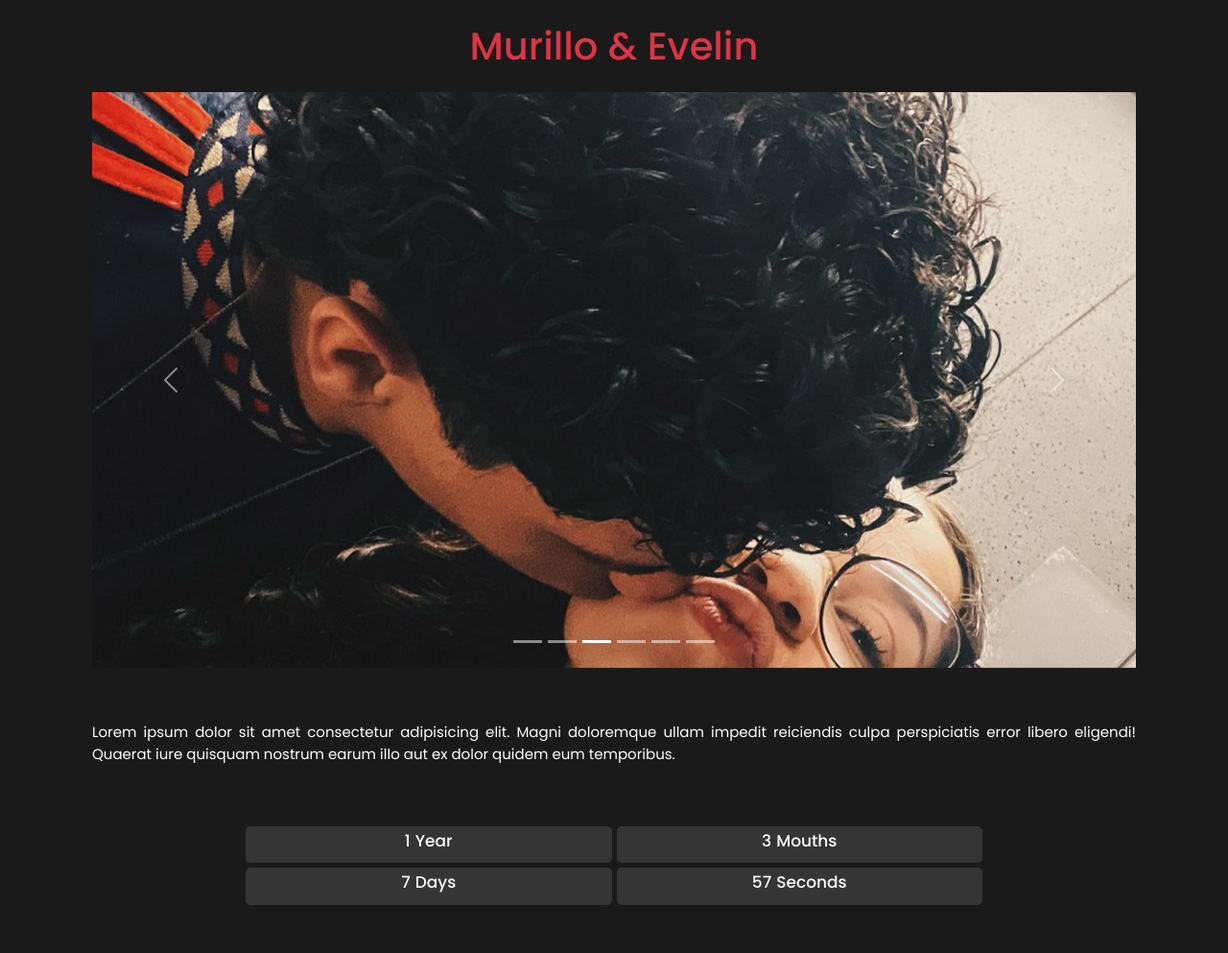
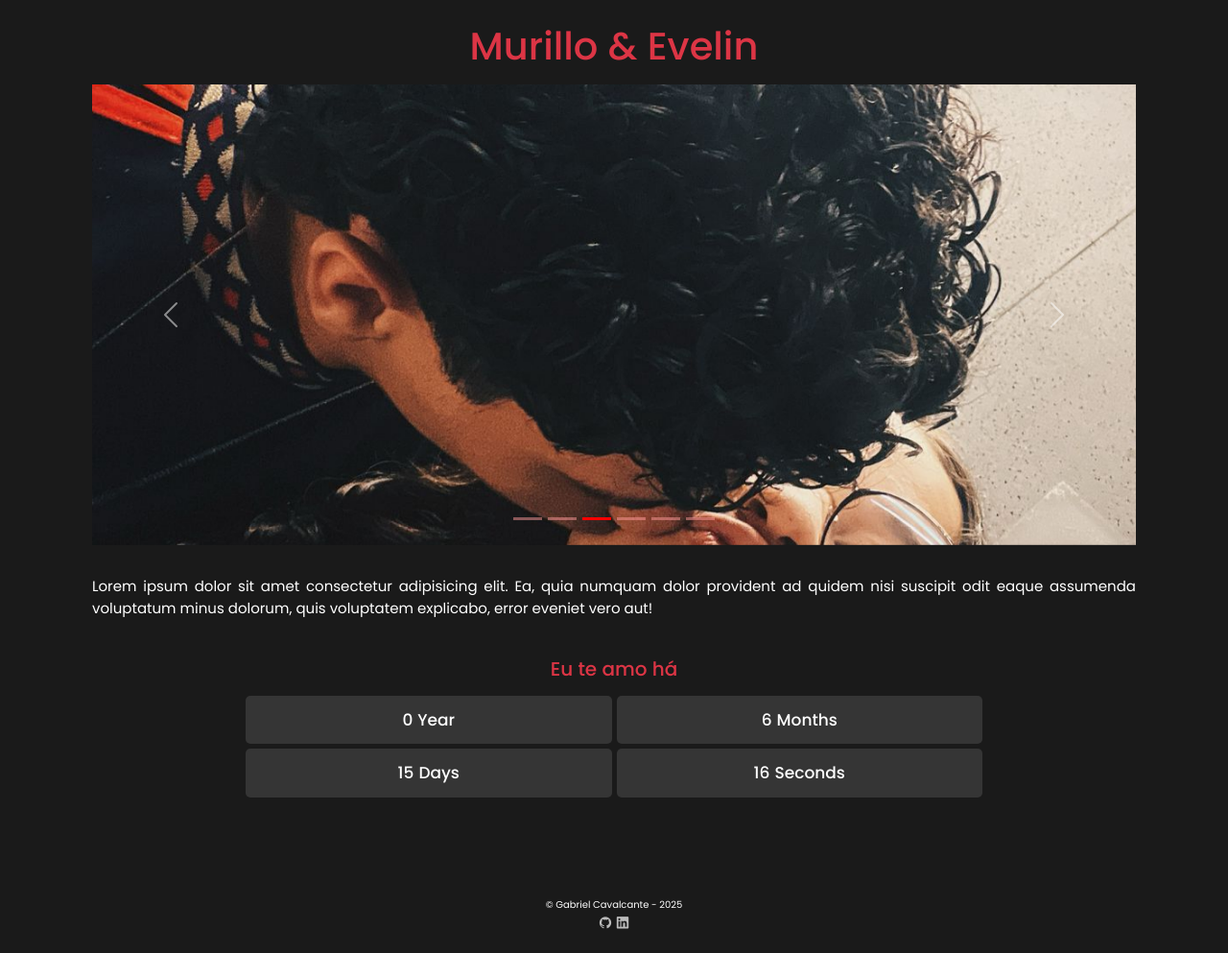
Before and after one commit to gabrielcavalcante07/valentines-day, a plain HTML site: page index.html in a window 1280 px wide. Shown: the whole page at 96% size. Drawn offline with nearby package versions, Linux system fonts and the light colour scheme; a web font is replaced by a local one.

Commit message:
adicionando data dinâmica

```diff
--- a/index.html
+++ b/index.html
@@ -2,7 +2,13 @@
 <html lang="pt-br">
   <head>
     <meta charset="UTF-8" />
-    <meta name="viewport" content="width=device, initial-scale=1.0" />
+    <meta name="viewport" content="width=device-width, initial-scale=1.0" />
+    <link rel="shortcut icon" href="img/heart.png" />
+    <link
+      rel="stylesheet"
+      type="text/css"
+      href="https://cdn.jsdelivr.net/gh/devicons/devicon@latest/devicon.min.css"
+    />
     <title>Murillo & Evelin</title>
     <link
       href="https://cdn.jsdelivr.net/npm/bootstrap@5.3.3/dist/css/bootstrap.min.css"
@@ -10,14 +16,15 @@
       integrity="sha384-QWTKZyjpPEjISv5WaRU9OFeRpok6YctnYmDr5pNlyT2bRjXh0JMhjY6hW+ALEwIH"
       crossorigin="anonymous"
     />
+    <link rel="stylesheet" href="style.css" />
     <script
       src="https://cdn.jsdelivr.net/npm/bootstrap@5.3.3/dist/js/bootstrap.bundle.min.js"
       integrity="sha384-YvpcrYf0tY3lHB60NNkmXc5s9fDVZLESaAA55NDzOxhy9GkcIdslK1eN7N6jIeHz"
       crossorigin="anonymous"
     ></script>
-    <link rel="stylesheet" href="style.css" />
     <script src="script.js" defer></script>
   </head>
+
   <body>
     <h1 class="text-center text-danger">Murillo & Evelin</h1>
 
@@ -107,22 +114,23 @@
 
     <div class="content">
       <p class="text-justify">
-        Lorem ipsum dolor sit amet consectetur adipisicing elit. Magni
-        doloremque ullam impedit reiciendis culpa perspiciatis error libero
-        eligendi! Quaerat iure quisquam nostrum earum illo aut ex dolor quidem
-        eum temporibus.
+        Lorem ipsum dolor sit amet consectetur adipisicing elit. Ea, quia
+        numquam dolor provident ad quidem nisi suscipit odit eaque assumenda
+        voluptatum minus dolorum, quis voluptatem explicabo, error eveniet vero
+        aut!
       </p>
     </div>
+    <h5 class="text-center mt-4 text-danger">Eu te amo há</h5>
 
-    <div class="date mt-5">
+    <div class="date mt-2">
       <div class="row1 d-flex">
         <div class="d-flex cards">
           <h3 id="year">1</h3>
-          <h3 >Year</h3>
+          <h3>Year</h3>
         </div>
         <div class="d-flex cards">
-          <h3 id="mouth">3</h3>
-          <h3>Mouths</h3>
+          <h3 id="month">3</h3>
+          <h3>Months</h3>
         </div>
       </div>
 
@@ -136,6 +144,20 @@
           <h3>Seconds</h3>
         </div>
       </div>
+      <p class="text-center mt-2" id="start-date"></p>
     </div>
   </body>
+
+  <footer>
+    <p class="">© Gabriel Cavalcante - 2025</p>
+    <div class="ficons">
+      <a href="https://github.com/gabrielcavalcante07" target="_blank">
+        <i class="devicon-github-original" id="fgithub"></i
+      ></a>
+
+      <a href="https://www.linkedin.com/in/gabrielcavalcantes/" target="_blank">
+        <i class="devicon-linkedin-plain" id="flinkedin"></i
+      ></a>
+    </div>
+  </footer>
 </html>
--- a/script.js
+++ b/script.js
@@ -0,0 +1,29 @@
+window.onload = function () {
+  const startDate = new Date(2024, 10, 17, 0, 0, 0); // 17/11/2024 (mês 10 = novembro)
+
+  function updateTime() {
+    const now = new Date();
+    let diff = now - startDate;
+
+    let totalSeconds = Math.floor(diff / 1000);
+    const seconds = totalSeconds % 60;
+
+    let totalMinutes = Math.floor(totalSeconds / 60);
+    let totalHours = Math.floor(totalMinutes / 60);
+    let totalDays = Math.floor(totalHours / 24);
+
+    const years = Math.floor(totalDays / 365);
+    const months = Math.floor((totalDays % 365) / 30);
+    const days = totalDays % 30;
+
+    // Atualiza os elementos do HTML
+    document.getElementById("year").textContent = years;
+    document.getElementById("month").textContent = months;
+    document.getElementById("day").textContent = days;
+    document.getElementById("second").textContent = seconds;
+  }
+
+  // Atualiza a cada segundo
+  updateTime(); // Chama logo que carrega
+  setInterval(updateTime, 1000); // Atualiza a cada 1s
+};
--- a/style.css
+++ b/style.css
@@ -29,17 +29,25 @@ h1{
     align-items: center;
     width: 85vw;
     height: auto;
-    margin-block: 2vh;
+    margin-block: 1vh;
 }
 
 .carousel-item img {
     object-fit: cover;
-    height: 75vh;
+    height: 60vh;
     width: 100%;
 }
 
+.carousel-indicators [data-bs-target] {
+  background-color: #ff9999; /* vermelho claro para inativos */
+}
+
+.carousel-indicators .active {
+  background-color: red; /* vermelho forte para o ativo */
+}
+
 .content{
-    margin-top: 5vh;
+    margin-top: 3vh;
     width: 85vw;
 }
 
@@ -47,7 +55,6 @@ h1{
     text-align: justify;
     font-size: 15px;
 }
-
 
 .row1{
     display: flex;
@@ -69,8 +76,6 @@ h1{
     flex-direction: column;
     width: 60vw;
     height: auto;
-    /* background-color: blue; */
-    margin-block: 50px;
 }
 
 .date h3{
@@ -78,6 +83,11 @@ h1{
     font-size: 17px;
     justify-content: center;
     align-items: center;
+    margin: 0;
+}
+
+.date p{
+    font-size: 17px;
 }
 
 .cards{
@@ -85,10 +95,51 @@ h1{
     border-radius: 5px;
     font-weight: bold;
     width: 100%;
-    padding: 5px 10px;
+    padding: 15px 10px;
     display: flex;
     text-align: center;
     justify-content: center;
     align-items: center;
     gap: 5px;
 }
+
+footer{
+    display: flex;
+    flex-direction: column;
+    justify-content: center;
+    align-items: center;
+    width: 100%;
+    height: 5vh;
+    background-color: #1a1a1a;
+    margin-top: 5rem;
+}
+
+
+footer p{
+    display: flex;
+    font-size: 10px;
+    align-items: center;
+    justify-content: center;
+    margin: 0;
+}
+
+.ficons{
+    display: flex;
+    gap: 5px;
+    justify-content: center;
+    align-items: center;
+}
+
+.ficons a{
+    text-decoration: none;
+    opacity: 0.7;
+}
+
+.ficons a:hover{
+    opacity: 1;
+}
+
+#fgithub, #flinkedin{
+    color: white;
+    font-size: 13px;
+}
```
Also changed, not shown: img/heart.png (added).
